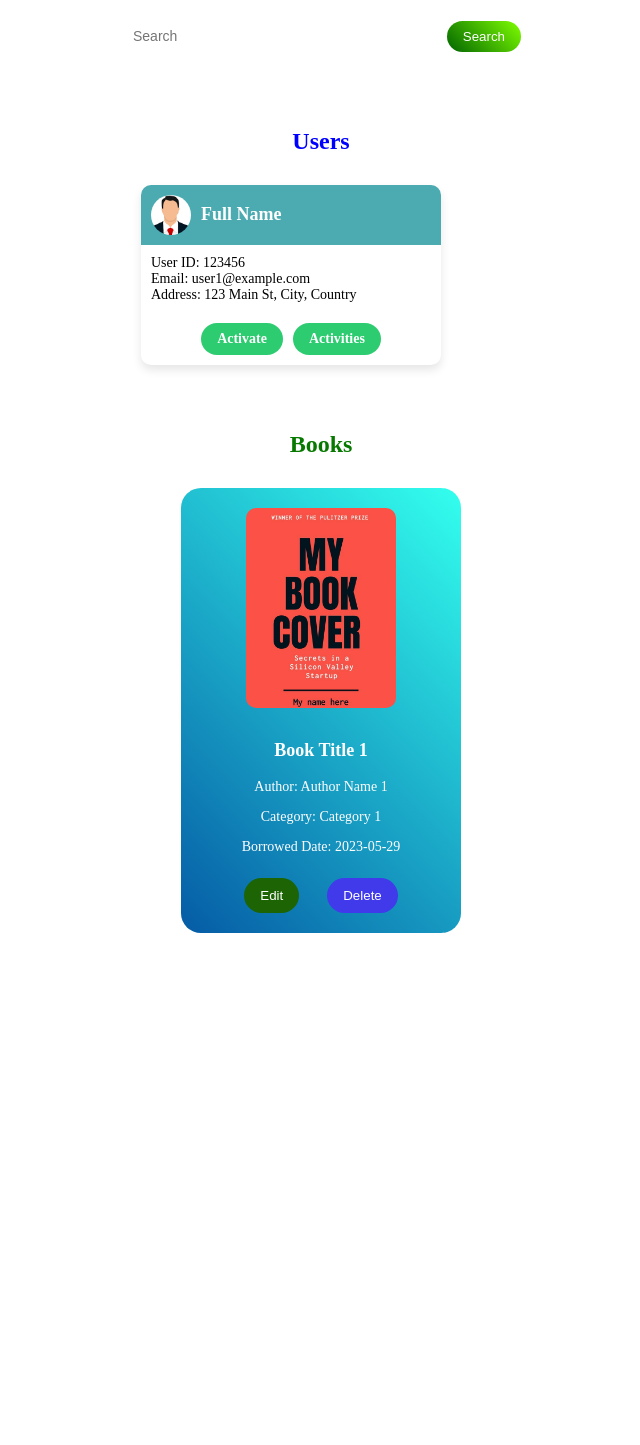
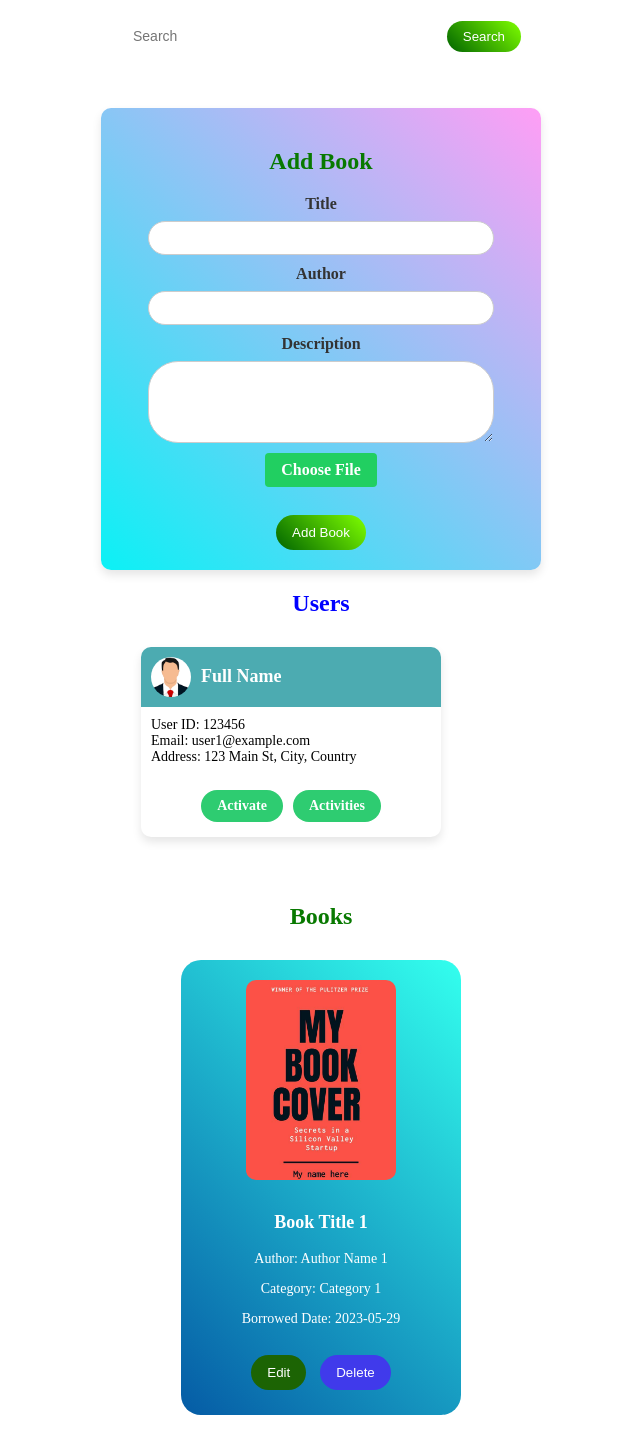
Before and after one commit to Hurley2017/LMS, a Flask app: page /admin in a window 1280 px wide. Shown: the part 98-1543 px from the top of the page, without its empty margins (319-959 px from the left). Before the commit the page ends 1031 px from the top, so only its background shows below. Run offline with Flask 3, Linux system fonts and the light colour scheme.

Commit message:
a lot changed!

```diff
--- a/static/css/admin.css
+++ b/static/css/admin.css
@@ -19,8 +19,6 @@ body {
    border-radius: 30px;
    margin: 40px auto 20px;
  }
-
-
 
  .navbar-brand {
    font-size: 20px;
@@ -52,7 +50,6 @@ body {
    background: orangered;
  }
 
-
  .search-bar {
    display: flex;
    align-items: center;
@@ -81,10 +78,6 @@ body {
    margin-left: 10px;
  }
 
- /* Existing styles */
-
-/* Existing styles */
-
  .user-section {
    display: grid;
    grid-template-columns: repeat(4, 0fr);
@@ -93,14 +86,15 @@ body {
    margin-top: 20px;
  }
 
+
  .card {
    width: 300px;
+   justify-content: center;
    background: #fff;
    border-radius: 10px;
    box-shadow: 0px 5px 10px rgba(0, 0, 0, 0.1);
    margin: 10px;
  }
-
 
  .card-header {
    padding: 10px;
@@ -126,6 +120,8 @@ body {
    font-size: 14px;
  }
 
+ /* Existing styles */
+
  .card-header {
    display: flex;
    align-items: center;
@@ -150,6 +146,7 @@ body {
    text-align: center;
    margin-bottom: 20px;
    color: blue;
+   justify-content: center;
  }
 
  .section-buttons {
@@ -167,7 +164,7 @@ body {
    border: none;
    border-radius: 20px;
    padding: 8px 16px;
-   margin: 0 5px;
+   margin: 5px;
    cursor: pointer;
  }
 
@@ -227,6 +224,7 @@ body {
    color: #fff;
    margin-bottom: 5px;
  }
+
  .borrow-button {
    padding: 10px 16px;
    background: rgb(28, 100, 4);
@@ -234,13 +232,13 @@ body {
    border: none;
    border-radius: 30px;
    cursor: pointer;
-   margin-left: 5%;
-   margin-right: 5%;
+   margin: 5px;
  }
 
  .borrow-button:hover {
    background: rgb(5, 65, 18);
  }
+
  .borrow-button-2 {
    padding: 10px 16px;
    background: rgb(64, 58, 235);
@@ -248,10 +246,97 @@ body {
    border: none;
    border-radius: 30px;
    cursor: pointer;
-   margin-left: 5%;
-   margin-right: 5%;
+   margin: 5px;
  }
 
  .borrow-button-2:hover {
    background: rgb(8, 26, 108);
  }
+
+ .add-book-form {
+   width: 80%;
+   max-width: 400px; /* Adjust the max-width as desired */
+   margin: 0 auto;
+   background: linear-gradient(-135deg, #ff9ef5, #0bf1f5);
+   padding: 20px;
+   border-radius: 10px;
+   box-shadow: 0px 5px 10px rgba(0, 0, 0, 0.1);
+   display: flex;
+   flex-direction: column;
+   justify-content: center;
+   align-items: center;
+ }
+
+ .add-book-form h2 {
+   text-align: center;
+   font-size: 24px;
+   margin-bottom: 20px;
+   color: rgb(8, 121, 0);
+ }
+
+ .add-book-form label {
+   display: block;
+   margin-bottom: 8px;
+   font-size: 16px;
+   font-weight: bold;
+   color: #333;
+ }
+
+ .add-book-form input[type="text"],
+ .add-book-form textarea {
+   width: 100%; /* Adjust the width as desired */
+   max-width: 80%;
+   padding: 8px 12px;
+   font-size: 14px;
+   border-radius: 30px;
+   border: 1px solid #ccc;
+   outline: none;
+   margin-bottom: 10px;
+ }
+
+ .add-book-form textarea {
+   resize: vertical;
+ }
+
+ .add-book-form button[type="submit"] {
+   padding: 10px 16px;
+   background: linear-gradient(-135deg, #7FFF00, #006400);
+   color: #fff;
+   border: none;
+   border-radius: 30px;
+   cursor: pointer;
+   margin-top: 20px;
+ }
+
+ .add-book-form button[type="submit"]:hover {
+   background: linear-gradient(-135deg, #5db600, #004d00);
+ }
+
+ .file-input-container {
+   position: relative;
+   display: inline-block;
+ }
+
+ .file-input-container input[type="file"] {
+   position: absolute;
+   left: 0;
+   top: 0;
+   opacity: 0;
+ }
+
+ .file-input-container label {
+   display: inline-block;
+   padding: 8px 16px;
+   background-color: #21cf61;
+   color: #fff;
+   border-radius: 4px;
+   cursor: pointer;
+ }
+
+ .file-input-container label:hover {
+   background-color: #20cdf0;
+ }
+
+ .file-input-container label:active {
+   background-color: #003080;
+ }
--- a/templates/admin.html
+++ b/templates/admin.html
@@ -23,6 +23,26 @@
      </div>
      <br>
      <br>
+
+     <form class="add-book-form">
+      <h2>Add Book</h2>
+      <label for="title">Title</label>
+      <input type="text" id="title" name="title" required>
+
+      <label for="author">Author</label>
+      <input type="text" id="author" name="author" required>
+
+      <label for="description">Description</label>
+      <textarea id="description" name="description" rows="4" required></textarea>
+
+      <div class="file-input-container">
+         <input type="file" id="file-input">
+         <label for="file-input">Choose File</label>
+      </div>
+      <button type="submit">Add Book</button>
+    </form>
+
+
      <h2 class="section-heading">Users</h2>
      <section class="user-section">
       <div class="card">
```
Also changed, not shown: static/js/admin.js (added, +18 -0 lines). Lines whose indentation alone changed are shown as unchanged.
